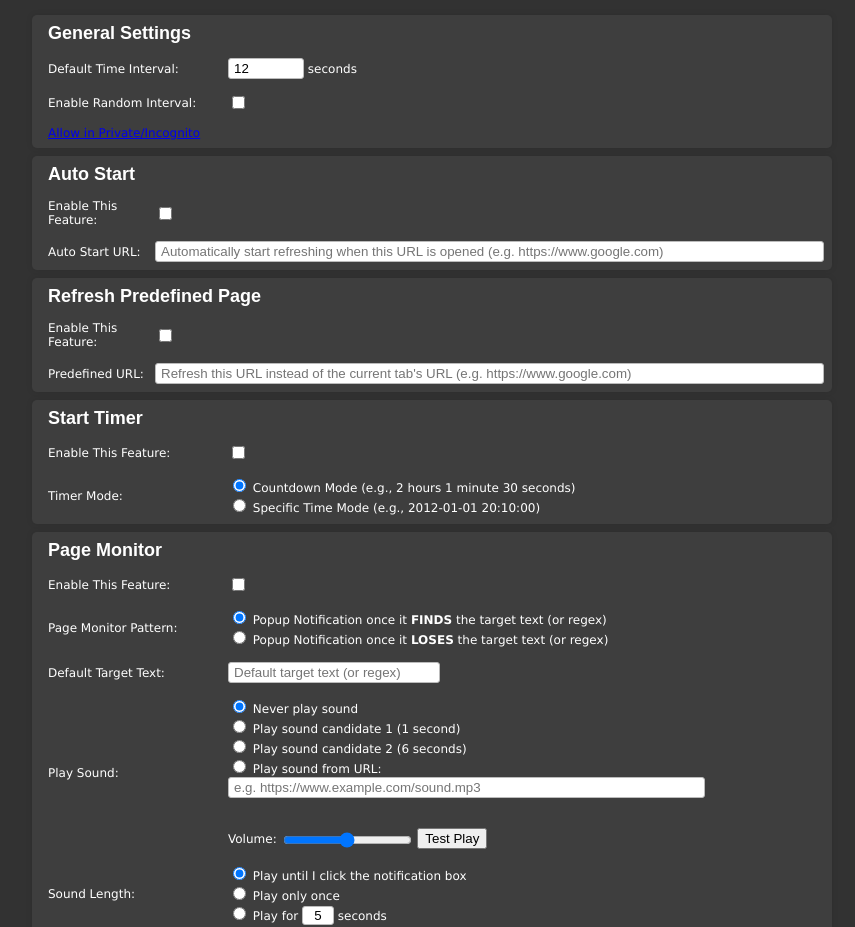
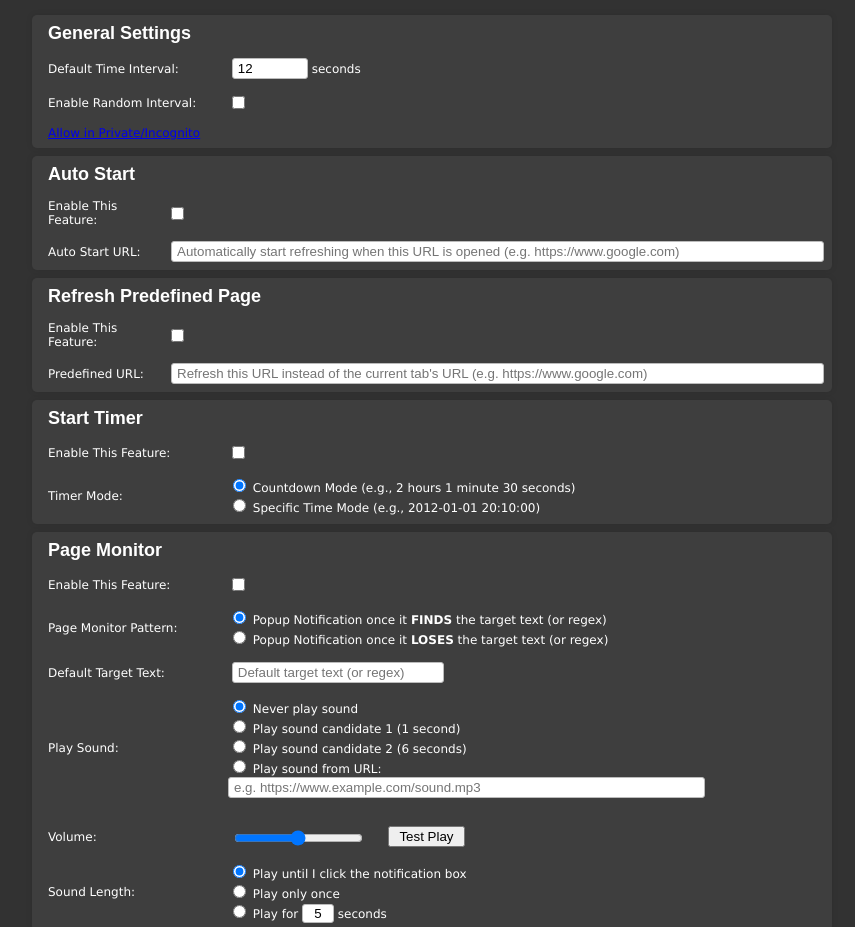
Before and after one commit to MARKOEN500/autorefreshplusdark, a browser extension: page options.html in a window 1280 px wide. Shown: the part 50-977 px from the top of the page, without its empty margins (208-1063 px from the left). Drawn offline with Linux system fonts and the light colour scheme.

Commit message:
Page monitor section fixes

```diff
--- a/options.html
+++ b/options.html
@@ -38,7 +38,7 @@ fieldset {
 			<td width="180px">
 			<label for="default_time">Default Time Interval:&nbsp;&nbsp;&nbsp;&nbsp;</label>
 			</td>
-			<td><input type="number" size="4" value="12" min="0" max="9999" id="default_time"> <label for="default_time">seconds</label></td>
+			<td>&nbsp;<input type="number" size="4" value="12" min="0" max="9999" id="default_time"> <label for="default_time">seconds</label></td>
 			</tr>
 			<tr><td colspan="2">&nbsp;</td></tr>
 			<tr>
@@ -70,7 +70,7 @@ fieldset {
 			<td width="180px">
 			<label for="pdurl">Auto Start URL:</label>
 			</td>
-			<td style="text-align:left;"><input type="text" name="asurl" id="asurl" size="80" value="" placeholder="Automatically start refreshing when this URL is opened (e.g. https://www.google.com)"></td>
+			<td style="text-align:left;">&nbsp;<input type="text" name="asurl" id="asurl" size="78" value="" placeholder="Automatically start refreshing when this URL is opened (e.g. https://www.google.com)"></td>
 			</tr>
 		</tbody></table>
 		</div>
@@ -90,7 +90,7 @@ fieldset {
 			<td width="180px">
 			<label for="pdurl">Predefined URL:</label>
 			</td>
-			<td style="text-align:left;"><input type="text" name="pdurl" id="pdurl" size="80" value="" placeholder="Refresh this URL instead of the current tab's URL (e.g. https://www.google.com)"></td>
+			<td style="text-align:left;">&nbsp;<input type="text" name="pdurl" id="pdurl" size="78" value="" placeholder="Refresh this URL instead of the current tab's URL (e.g. https://www.google.com)"></td>
 			</tr>
 		</tbody></table>
 		</div>
@@ -117,7 +117,6 @@ fieldset {
 			</tr>
 		</tbody></table>
 		</div>
-
 		<div class="group">
 		<table style="width: 100%; height: 35px;" cellpadding="0" cellspacing="0">
 			<tbody>
@@ -145,7 +144,7 @@ fieldset {
 			<span>Default Target Text:</span>
 			</td>
 			<td>
-					<input type="text" id="defaultPattern" placeholder="Default target text (or regex)">
+			&nbsp;<input type="text" id="defaultPattern"  placeholder="Default target text (or regex)">
 			</td>
 			</tr>
 			<tr><td colspan="2">&nbsp;</td></tr>
@@ -158,12 +157,14 @@ fieldset {
 			<input type="radio" id="pmsound02" name="pmsound" class="pmsound"><label for="pmsound02">&nbsp;Play sound candidate 1 (1 second)</label><br/>
 			<input type="radio" id="pmsound03" name="pmsound" class="pmsound"><label for="pmsound03">&nbsp;Play sound candidate 2 (6 seconds)</label><br/>
 			<input type="radio" id="pmsound04" name="pmsound" class="pmsound"><label for="pmsound04">&nbsp;Play sound from URL:</label>&nbsp;<input type="text" name="soundurl" id="soundurl" size="56" value="" placeholder="e.g. https://www.example.com/sound.mp3"><br/>
-			<br></br>
-			Volume: <input type="range" id="soundvolume" min="0" max="1" step="0.01"> <button id="test-play">Test Play</button>
+			</tr>
+			<td>
+			<br></br><label>Volume:</label>
 			</td>
-			</tr>
+			<td>
+			<br></br>&nbsp;<input type="range" id="soundvolume" min="0" max="1" step="0.01">&nbsp;&nbsp;&nbsp;&nbsp;&nbsp;&nbsp;<button id="test-play">&nbsp;Test Play&nbsp;</button>
+			</td>
 			<tr><td colspan="2">&nbsp;</td></tr>
-			<tr>
 			<td>
 			<label>Sound Length:&nbsp;&nbsp;&nbsp;</label>
 			</td>
@@ -173,11 +174,8 @@ fieldset {
 			<input type="radio" id="pm_sound_til_timeout" name="pm_sound_til" value="pm_sound_til_timeout"><label for="pm_sound_til_timeout">&nbsp;Play for </label>  <label><input type="text" id="pm_sound_timeout" value="5" style="width:20px;text-align:center; padding:1px 5px" /> seconds</label>
 			</td>
 			</tr>
-
-
 			<div id="html1" style="position:absolute; overflow:hidden; left:0px; top:0px; width:0px; height:0px; z-index:0">
 			<input type="checkbox" name="dontsupport" id="dontsupport" /></div>
-
 		</tbody></table>
 		</div>
 
```
Lines whose indentation alone changed are shown as unchanged.
